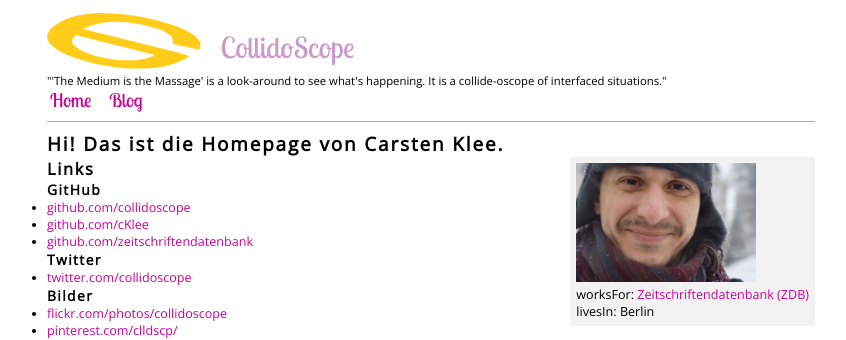
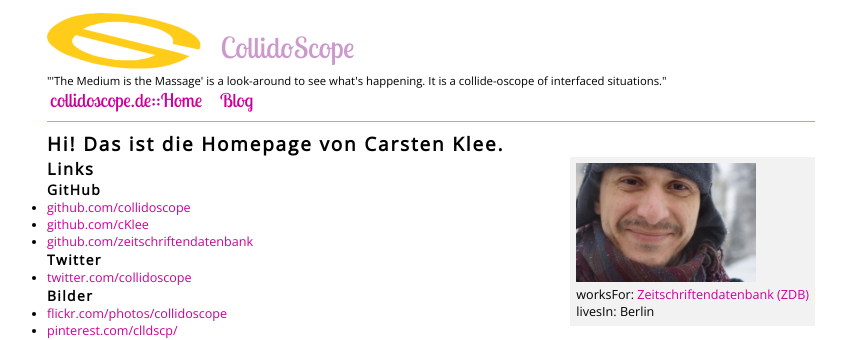
Before and after one commit to collidoscope/collidoscope.github.com, a Jekyll site: the page built from index.html, in a window 1280 px wide. Shown: the top 340 px of the page, without its empty margins (209-1055 px from the left). Built offline with Jekyll 4.4.1, drawn with Linux system fonts in a browser that asks for light colours; some web fonts are replaced; Markdown is read by kramdown in place of the engine named in the settings; comment, search, counter and statistics services are not loaded.

Commit message:
Updated.

```diff
--- a/index.html
+++ b/index.html
@@ -1,8 +1,9 @@
 ---
-layout: default
-title: Home
+layout: home
+title: collidoscope.de::Home
 weight: 1
 show: true
+author: Carsten Klee
 ---
     <div itemscope itemtype="http://schema.org/Person">
       <h2>Hi! Das ist die Homepage von <span itemprop="name">Carsten Klee</span>.</h2>
```
